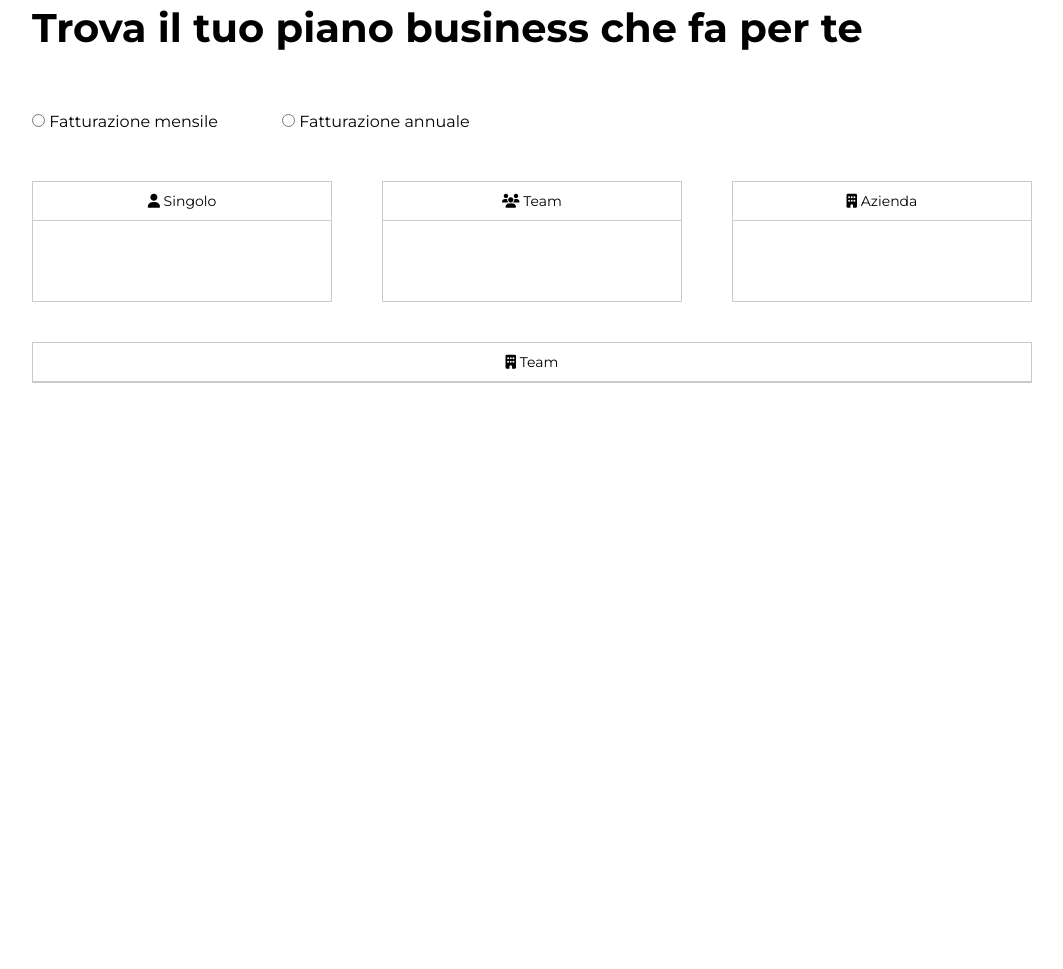
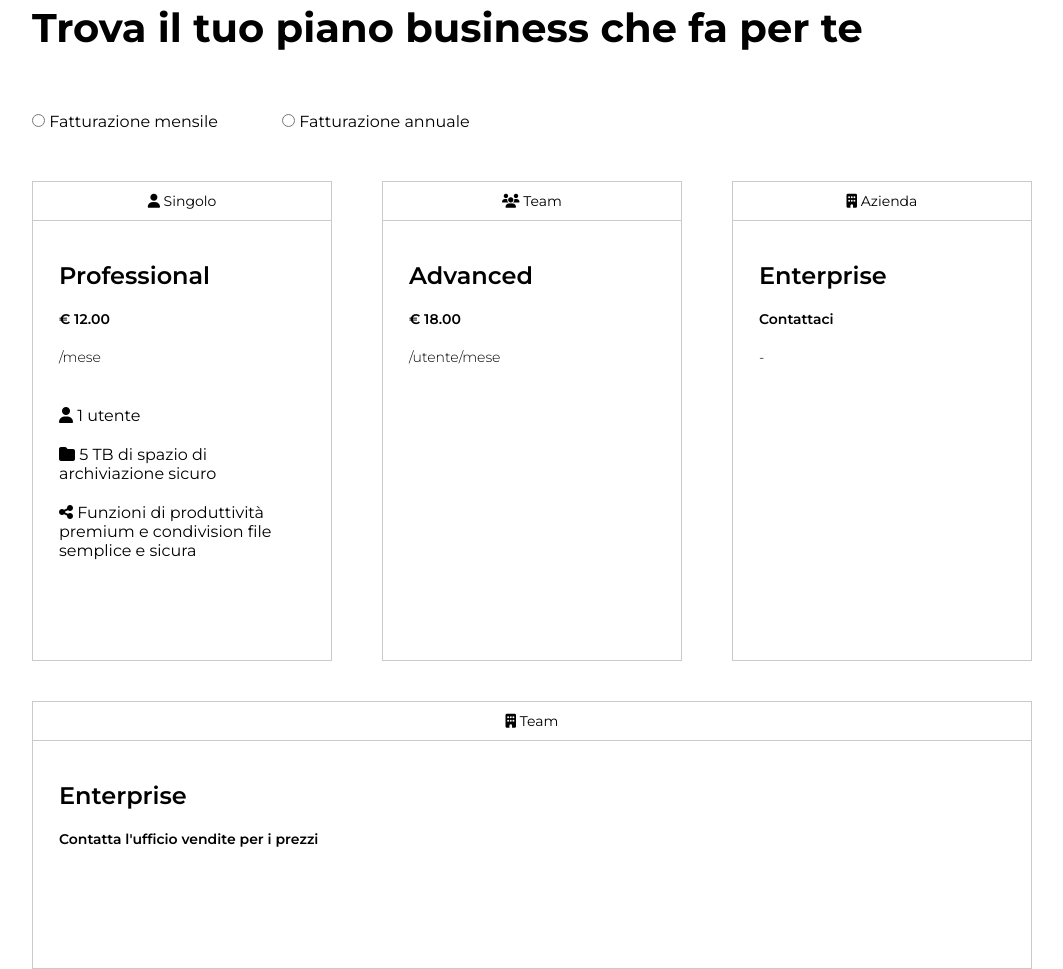
Before and after one commit to ValerioCarbone/htmlcss-dropbox, a plain HTML site: page index.html in a window 1280 px wide. Shown: the part 1050-2019 px from the top of the page, without its empty margins (108-1171 px from the left). Before the commit the page ends 1433 px from the top, so only its background shows below. Drawn offline with Linux system fonts and the light colour scheme.

Commit message:
ADD content prima card

```diff
--- a/css/style.css
+++ b/css/style.css
@@ -176,6 +176,9 @@ font-size: 16px;
 
 .card-container{
     padding: 40px 26px;
+    display: flex;
+    flex-direction: column;
+    gap: 20px;
 }
 
 .business{
@@ -202,3 +205,25 @@ font-size: 16px;
     font-weight: 400;
 
 }
+
+.card-title{
+    font-size: 24px;
+    font-weight: 600;
+    margin-bottom: 20px;
+}
+
+.price{
+font-weight: 600;
+font-size: 14px;
+margin-bottom: 20px;
+}
+
+.unit{
+ font-weight: 300;
+ font-size: 14px;
+ margin-bottom: 20px;
+}
+
+.funcion-item{
+    margin-bottom: 20px;
+}
--- a/index.html
+++ b/index.html
@@ -98,9 +98,43 @@
                             </div>
                            <div class="card-container">
                                 <div>
-                                    <div class="card-title"></div>
-                                    <div class="price"></div>
-                                    <div class="unit"></div>
+                                    <div class="card-title">Professional</div>
+                                    <div class="price">&euro; 12.00</div>
+                                    <div class="unit">/mese</div>
+                                </div>
+                                <div>
+                                    <ul>
+                                        <li class="funcion-item">
+                                            <i class="fa-solid fa-user"></i> 1 utente
+                                        </li>
+                                        <li class="funcion-item">
+                                            <i class="fa-solid fa-folder"></i>
+                                            5 TB di spazio di archiviazione sicuro
+                                        </li>
+                                        <li class="funcion-item">
+                                            <i class="fa-solid fa-share-nodes"></i>
+                                            Funzioni di produttività premium e condivision file semplice e sicura
+                                        </li>
+                                    </ul>
+                                </div>
+                                <div></div>
+                                <div>
+                                    <ul>
+                                        <li></li>
+                                        <li></li>
+                                    </ul>
+                                </div>
+                           </div>
+                        </div>
+                        <div class="col-4 debug">
+                            <div class="card-header row justify-content-cntr border-bottom">
+                                <div><i class="fa-solid fa-users"></i> Team</div>
+                            </div>
+                            <div class="card-container">
+                                <div>
+                                    <div class="card-title">Advanced</div>
+                                    <div class="price">&euro; 18.00</div>
+                                    <div class="unit">/utente/mese</div>
                                 </div>
                                 <div>
                                     <ul>
@@ -120,30 +154,56 @@
                         </div>
                         <div class="col-4 debug">
                             <div class="card-header row justify-content-cntr border-bottom">
-                                <div><i class="fa-solid fa-users"></i> Team</div>
-                            </div>
-                            <div class="card-container">
-                                <div></div>
-                                <div></div>
-                                <div></div>
-                                <div></div>
-                           </div>
-                        </div>
-                        <div class="col-4 debug">
-                            <div class="card-header row justify-content-cntr border-bottom">
                                 <div><i class="fa-solid fa-building"></i> Azienda</div>
                             </div>
                             <div class="card-container">
+                                <div>
+                                    <div class="card-title">Enterprise</div>
+                                    <div class="price">Contattaci</div>
+                                    <div class="unit">-</div>
+                                </div>
+                                <div>
+                                    <ul>
+                                        <li></li>
+                                        <li></li>
+                                        <li></li>
+                                    </ul>
+                                </div>
                                 <div></div>
-                                <div></div>
-                                <div></div>
-                                <div></div>
-                            </div>
+                                <div>
+                                    <ul>
+                                        <li></li>
+                                        <li></li>
+                                    </ul>
+                                </div>
+                           </div>
                         </div>
                         <div class="col-12 debug">
                             <div class="card-header row justify-content-cntr border-bottom">
-                                <div><i class="fa-solid fa-building"></i> Team</div>
+                                <div><i class="fa-solid fa-building"></i> Team
+                                </div>
+
                             </div>
+                            <div class="card-container">
+                                <div>
+                                    <div class="card-title">Enterprise</div>
+                                    <div class="price">Contatta l'ufficio vendite per i prezzi</div>
+                                </div>
+                                <div>
+                                    <ul>
+                                        <li></li>
+                                        <li></li>
+                                        <li></li>
+                                    </ul>
+                                </div>
+                                <div></div>
+                                <div>
+                                    <ul>
+                                        <li></li>
+                                        <li></li>
+                                    </ul>
+                                </div>
+                           </div>
                         </div>
                     </div>
                 </div>
```
